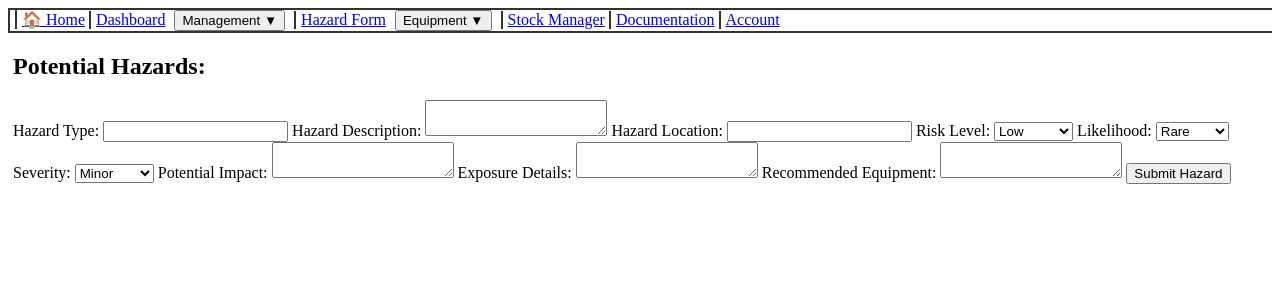
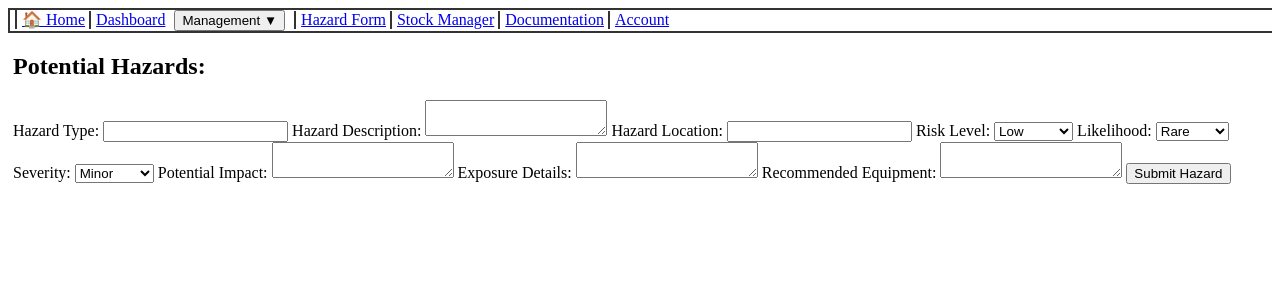
Before and after one commit to Seth-Gers-2002/Uni_Group_project_website, a Flask app: page /hazard_form in a window 1280 px wide. Shown: the top 300 px of the page. Run offline with Flask 3, Linux system fonts and the light colour scheme.

Commit message:
Remove equipment dropdown navigation button

```diff
--- a/my_app_directory/templates/base.html
+++ b/my_app_directory/templates/base.html
@@ -46,12 +46,7 @@
                 <a href="{{ url_for('hazard_management.hazard_form') }}">Hazard Form</a>
             </div>
         </div>
-        <div class="dropdown">
-            <button class="dropbtn">Equipment ▼</button>
-            <div class="dropdown-content">
-                <a href="{{ url_for('inventory.inventory_dashboard') }}">Stock Manager</a>
-            </div>
-        </div>
+        <a href="{{ url_for('inventory.inventory_dashboard') }}">Stock Manager</a>
         <a href="#">Documentation</a>
         <a href="#">Account</a>
     </nav>
```
